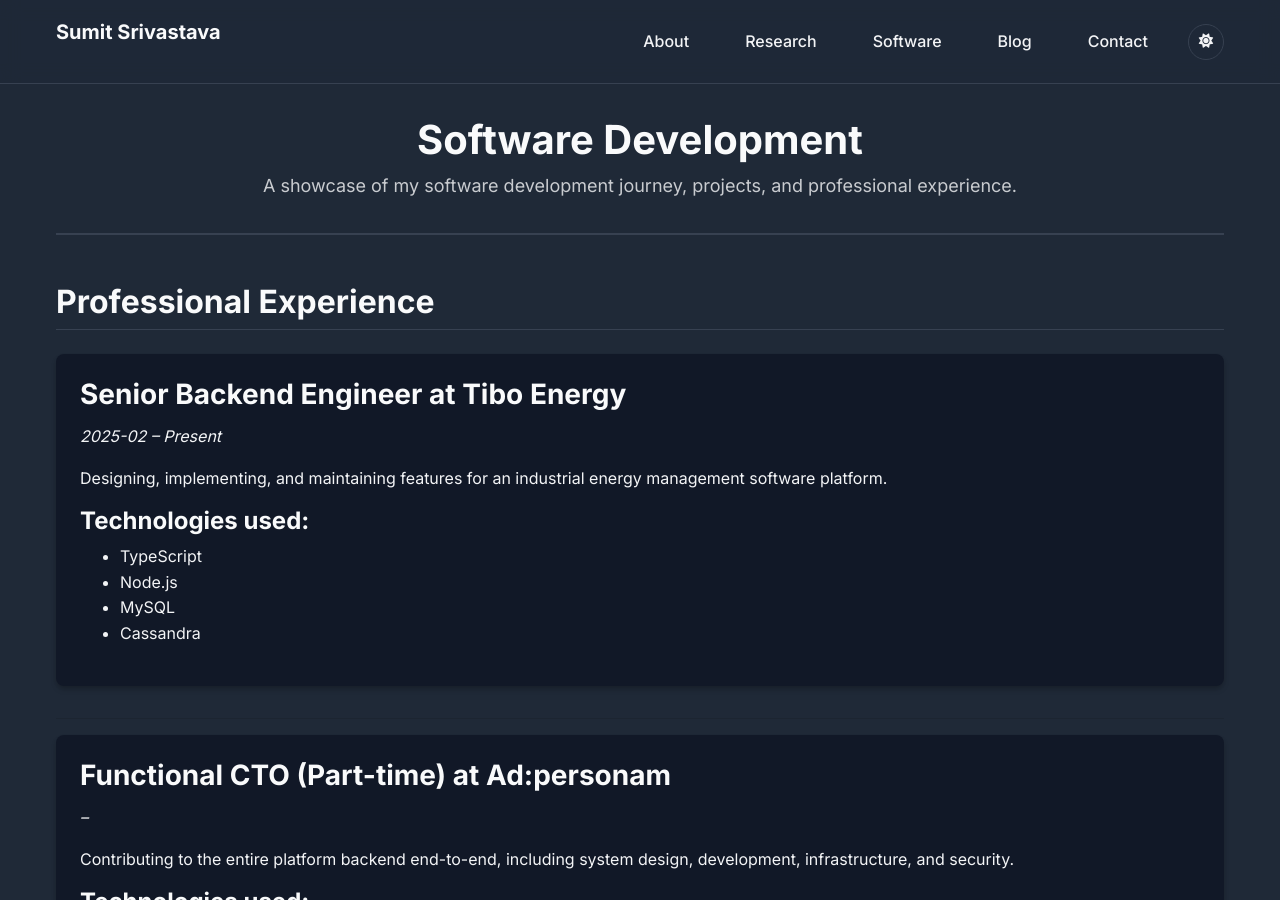
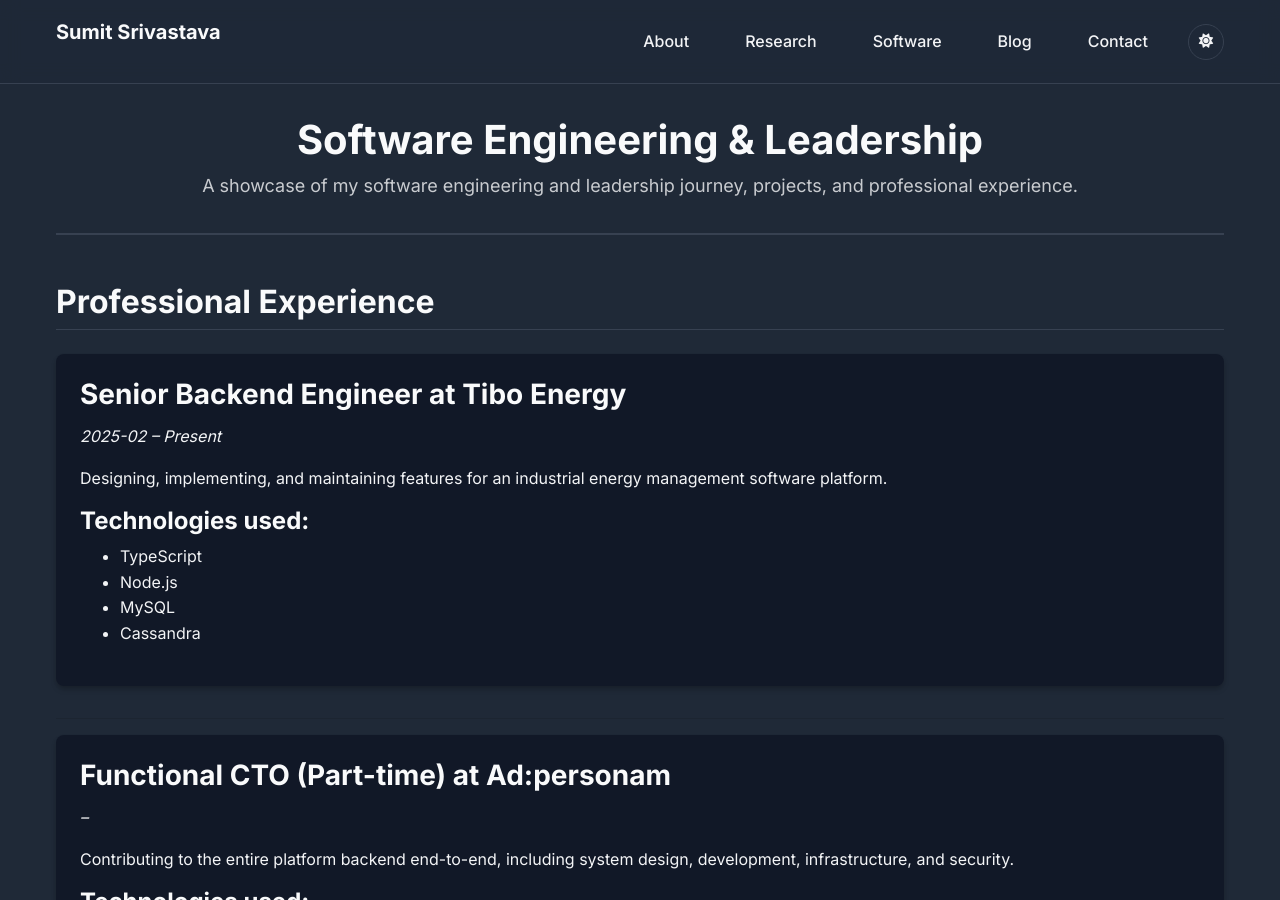
Before and after one commit to sumitsrv/sumitsrv.github.io, a Jekyll site: the page built from _pages/engineering.md, in a window 1280 px wide and 900 px high. Built offline with Jekyll 4.4.1, drawn with Linux system fonts in a browser that asks for light colours; nearby versions of some CDN libraries.

Commit message:
Update Engineering page title, description, and headings for clarity and emphasis on leadership expertise

```diff
--- a/_pages/engineering.md
+++ b/_pages/engineering.md
@@ -1,14 +1,14 @@
 ---
 layout: modern-default
-title: "Software Development"
-description: "My software development projects and professional experience"
-permalink: /software/
+title: "Software Engineering & Leadership"
+description: "My software engineering and leadership projects and professional experience"
+permalink: /engineering/
 ---
 
 <div class="container">
     <div class="section-header">
-        <h1>Software Development</h1>
-        <p class="lead">A showcase of my software development journey, projects, and professional experience.</p>
+        <h1>Software Engineering & Leadership</h1>
+        <p class="lead">A showcase of my software engineering and leadership journey, projects, and professional experience.</p>
     </div>
 
     <section class="experience-section">
```
